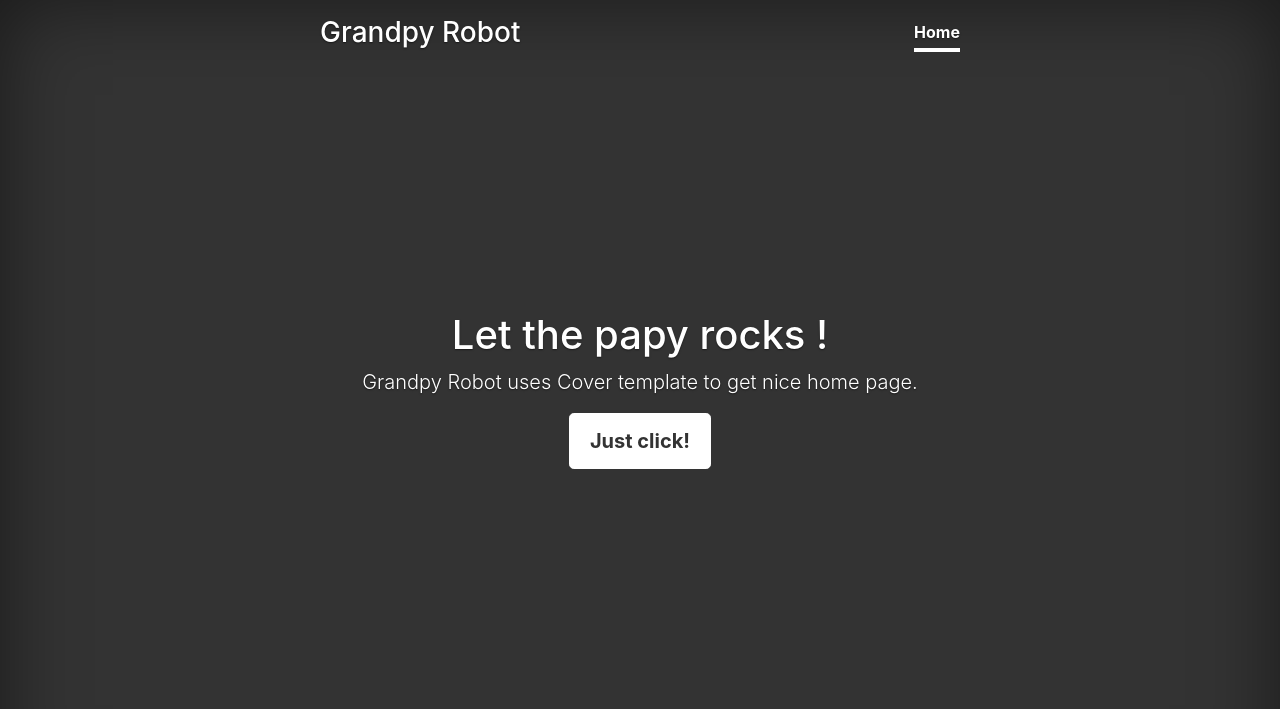
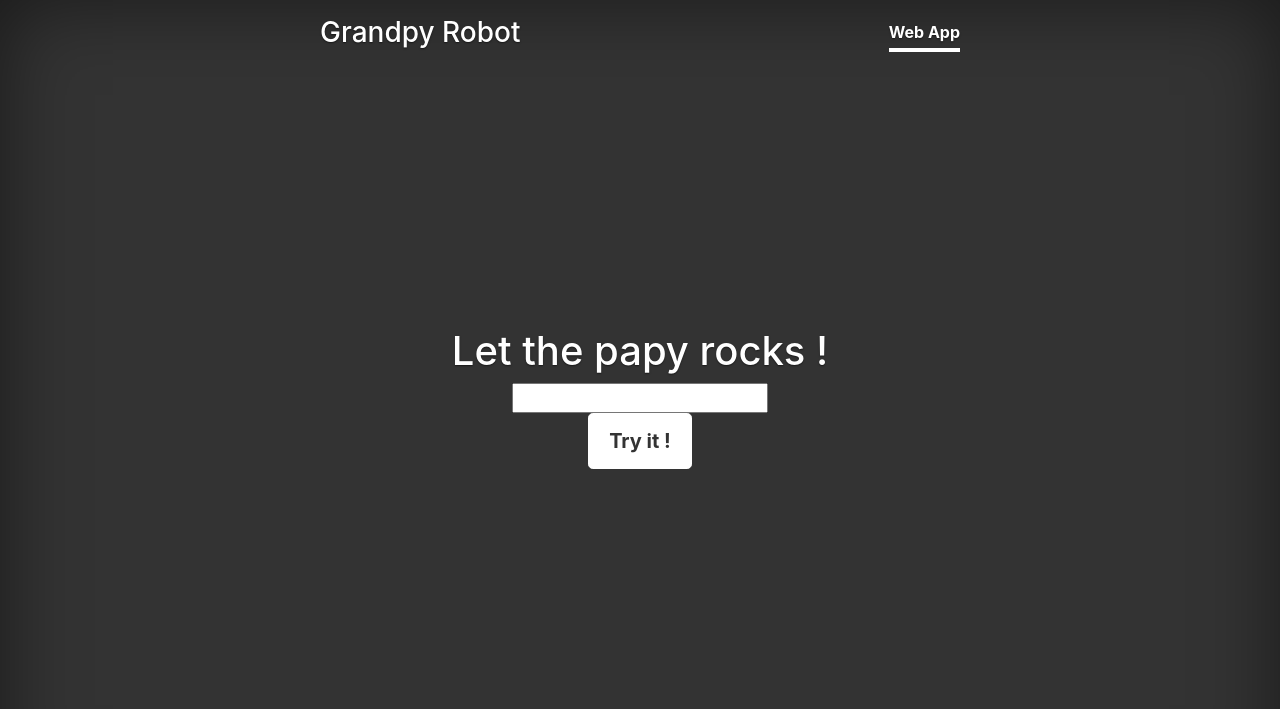
Before and after one commit to VicFinistere/grandpyrobot, a Flask app: page / in a window 1280 px wide. Shown: the top 709 px of the page. Run offline with Flask 2, Linux system fonts and the light colour scheme; some libraries are stand-ins or nearby versions.

Commit message:
Insert text when button is clicked

```diff
--- /dev/null
+++ b/static/js/getting_answer.js
@@ -0,0 +1,5 @@
+$(function () {
+  $('#answer_button').on('click', function () {
+    $('<p>Text</p>').text('#answer');
+  });
+});
--- a/templates/index.html
+++ b/templates/index.html
@@ -23,10 +23,11 @@
           integrity="sha384-MCw98/SFnGE8fJT3GXwEOngsV7Zt27NXFoaoApmYm81iuXoPkFOJwJ8ERdknLPMO" crossorigin="anonymous">
 
     <!-- Theme CSS -->
-    <link rel="stylesheet" href="static/css/cover.css">
+    <link rel="stylesheet" href="../static/css/cover.css">
 
-    <!-- Custom CSS -->
-    <link rel="stylesheet" href="static/css/custom.css">
+    <!--Todo : Delete or update this -->
+    <!-- Custom CSS ( JUST IF NEEDED-->
+    <!--<link rel="stylesheet" href="../static/css/custom.css">-->
 
     <!-- Fonts Awesome -->
     <script src="https://use.fontawesome.com/470b91f216.js"></script>
@@ -40,7 +41,8 @@
         <div class="inner">
           <h3 class="masthead-brand">Grandpy Robot</h3>
           <nav class="nav nav-masthead justify-content-center">
-            <a class="nav-link active" href="#">Home</a>
+              <!--I have removed href -->
+            <a class="nav-link active">Web App</a>
             <!--<a class="nav-link" href="#">Features</a>-->
             <!--<a class="nav-link" href="#">Contact</a>-->
           </nav>
@@ -49,10 +51,11 @@
 
       <main role="main" class="inner cover">
         <h1 class="cover-heading">Let the papy rocks !</h1>
-        <p class="lead">Grandpy Robot uses Cover template to get nice home page.</p>
-        <p class="lead">
-          <a href="#" class="btn btn-lg btn-secondary">Just click!</a>
-        </p>
+          <form>
+            <input type="text" id="userRequest">
+          </form>
+        <button class="btn btn-lg btn-secondary" id="answer_button">Try it !</button>
+            <div id="answer"></div>
       </main>
 
       <footer class="mastfoot mt-auto">
@@ -67,7 +70,8 @@
     <!-- Placed at the end of the document so the pages load faster -->
     <script src="https://code.jquery.com/jquery-3.3.1.slim.min.js" integrity="sha384-q8i/X+965DzO0rT7abK41JStQIAqVgRVzpbzo5smXKp4YfRvH+8abtTE1Pi6jizo" crossorigin="anonymous"></script>
     <script>window.jQuery || document.write('<script src="../../assets/js/vendor/jquery-slim.min.js"><\/script>')</script>
-    <script src="static/js/popper.min.js"></script>
-    <script src=".static/js/bootstrap.min.js"></script>
+    <script src="../static/js/getting_answer.js"></script>
+    <script src="../static/js/popper.min.js"></script>
+    <script src="../static/js/bootstrap.min.js"></script>
   </body>
 </html>
```
